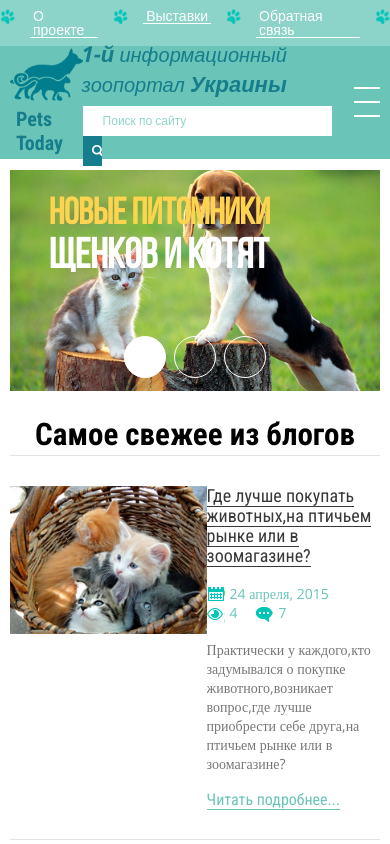
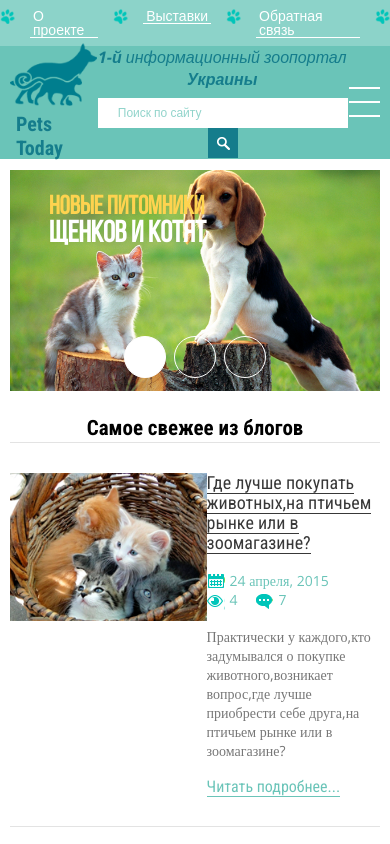
Before and after one commit to MakelskaYana/responsive, a plain HTML site: page index.html in a window 390 px wide. Shown: the top 844 px of the page. Drawn offline with nearby package versions, Linux system fonts and the light colour scheme; files whose address does not match are found by name.

Commit message:
Add files via upload

```diff
--- a/stylesheet.css
+++ b/stylesheet.css
@@ -152,7 +152,7 @@
 		font: italic bold 22px 'Open Sans',sans-serif;
 	}
 	.search input[type="text"]{
-		width: 92%;
+		width: 412px;
 		height: 30px;
 		padding-left: 20px;
 		box-sizing: border-box;
@@ -163,7 +163,7 @@
 		font: 12px 'Open Sans',sans-serif;
 	}
 	.search input[type="submit"]{
-		width: 7%;
+		width: 30px;
 		height: 30px;
 		background:#157d8c url("sprite_vertical.png") 0 -406px;
 		border:none;
@@ -511,6 +511,7 @@
 	}
 	.container_for_advices .all_advices .advice_elem img{
 		max-width: 100%;
+		vertical-align: top;
 	}
 	.container_for_advices .all_advices .advice_elem:nth-child(2){
 		/*margin:0 30px;*/
@@ -531,6 +532,7 @@
 		font: 18px/24px 'Roboto Condensed';
 		border-bottom: 1px solid #fff;
 		color: #fff;
+
 	}
 
 /*Подписка*/
@@ -682,14 +684,18 @@
 			justify-content: space-around;
 			align-items: center;
 		}
-		.search h1 {
-   		font-size: 20px;
-   		}
+
 		nav ul {
 			justify-content: center;
 		}
 		nav ul li a, nav ul li:last-child a{
 		padding: 0 5px;
+		}
+		main .slider_elem span{
+			font-size: 32px;
+		}
+		main .slider_elem span+span {
+			font-size: 36px;
 		}
 	}
 	@media screen and (max-width: 767px){
@@ -742,6 +748,7 @@
 			height: 111px;
 			border-bottom: 1px solid #85e8db;
 		}
+
 
 		.burger{
 			display:block;
@@ -806,7 +813,7 @@
 		width: 18px;
 		height: 18px;
 		background:url("sprite_vertical.png") -81px -275px;
-	}
+		}
 		main.block_row{
 		padding-top: 170px;
 		}
@@ -819,10 +826,31 @@
 		.logo_sign img{
 		max-width: 100%;
 		}
+		form{
+			text-align: center;
+		}
 	}
-	@media screen and (max-width: 620px){
+	@media screen and (max-width: 650px){
+		form{
+			text-align: center;
+		}
+		.search input[type="text"]{
+		width: 250px;
 
+		}
 	}
+	@media screen and (max-width: 520px){
+		header .search h1,header .search span  {
+   		font-size: 20px;
+   		}
+   		main .slider_elem span{
+			font-size: 26px;
+		}
+		main .slider_elem span+span {
+			font-size: 30px;
+			top: 45px;
+		}
+   	}
 	@media screen and (max-width: 480px){
 		.wrapper{
 			max-width: 460px;
@@ -830,7 +858,35 @@
 			padding: 0 10px;
 		}
 		.all_advices{
-				flex-direction: column;
+			display: inline-flex;
+			flex-direction: column;
 		}
+		.all_advices .advice_elem{
+			margin-bottom: 10px;
+		}
+		.all_advices .advice_elem p{
+
+		}
+		header .search h1,header .search span {
+			font-size: 16px;
+		}
+		main.wrapper h2, .container_for_advices h2, .wrapper.container_for_registration h2{
+			font: bold 21px 'Roboto Condensed';
+		}
+		.container_for_advices h2 {
+			display: block;
+		}
+		.container_for_registration form {
+			display: flex;
+			flex-direction: column;
+		}
+		.container_for_registration.wrapper form input {
+			width: 100%;
+			margin-bottom: 10px;
+
+		}
+	}
+
+	@media screen and (max-width: 440px){
 
 	}
```
